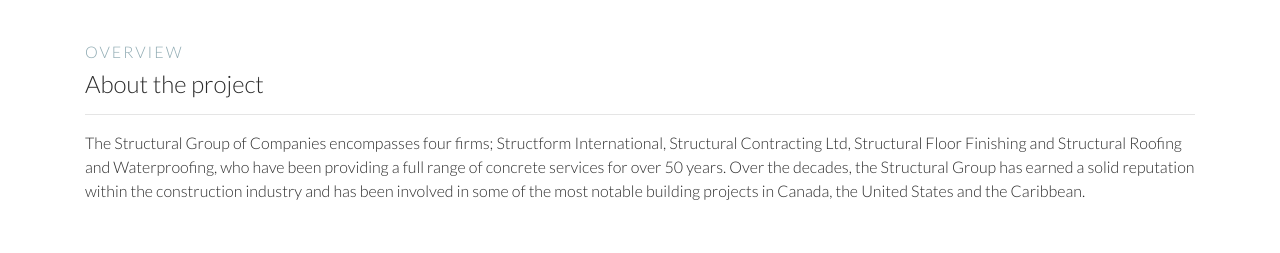
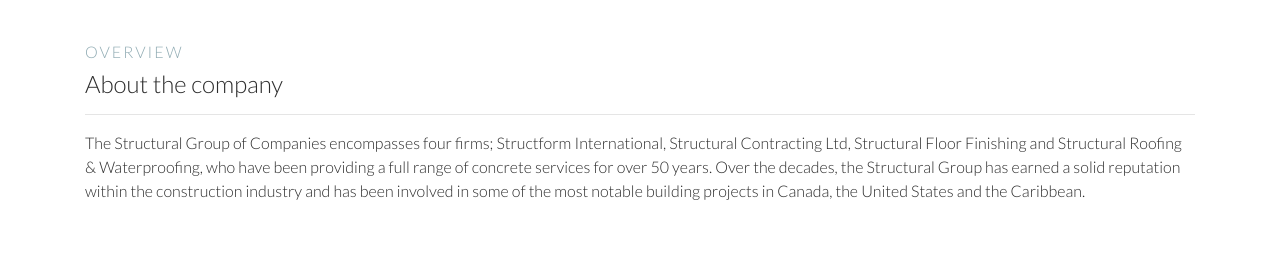
Before and after one commit to wanita-jana/wanita-jana.github.io, a plain HTML site: page structform.html in a window 1280 px wide. Shown: the part 790-1043 px from the top of the page. Drawn offline with nearby package versions, Linux system fonts and the light colour scheme.

Commit message:
changed the overview section in structform case study

```diff
--- a/structform.html
+++ b/structform.html
@@ -95,9 +95,9 @@
 <!-- About the project -->
 <div class="persona container">
  <h3 style="font-size: 16px;" class="section-title">Overview</h3>
-  <h2 class="text-left mt-2">About the project</h2>
+  <h2 class="text-left mt-2">About the company</h2>
 	<hr>
-  	<p>The Structural Group of Companies encompasses four firms; Structform International,  Structural Contracting Ltd, Structural Floor Finishing and Structural Roofing and Waterproofing, who have been providing a full range of concrete services for over 50 years. Over the decades, the Structural Group has earned a solid reputation within the construction industry and has been involved in some of the most notable building projects in Canada, the United States and the Caribbean. </p>
+  	<p>The Structural Group of Companies encompasses four firms; Structform International,  Structural Contracting Ltd, Structural Floor Finishing and Structural Roofing & Waterproofing, who have been providing a full range of concrete services for over 50 years. Over the decades, the Structural Group has earned a solid reputation within the construction industry and has been involved in some of the most notable building projects in Canada, the United States and the Caribbean. </p>
 </div>
 
 <!-- The problem -->
```
